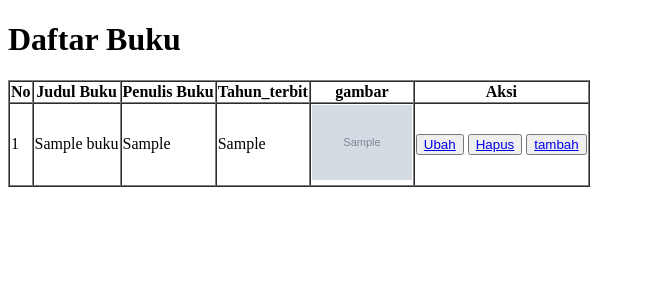
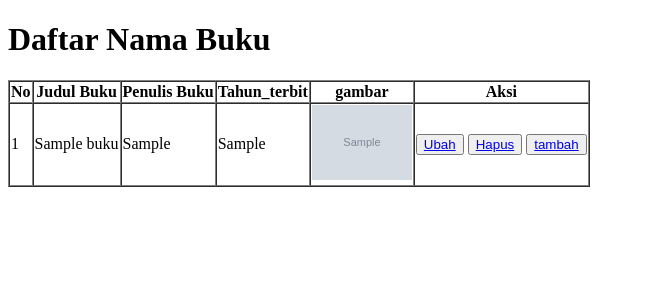
Before and after one commit to sulisrosliani04/prakweb_a_203040011, a PHP site: page / in a window 1280 px wide. Shown: the top 300 px of the page, without its empty margins (0-645 px from the left). Run offline with PHP 8.4, Linux system fonts and the light colour scheme; tables that the repository leaves empty or names only in its code hold one stand-in row (values such as "Sample post"); grey boxes marked "Sample" are stand-in pictures.

Commit message:
mengubah judul

```diff
--- a/pw/index.php
+++ b/pw/index.php
@@ -29,7 +29,7 @@ $buku = $rows;
 
 <body>
 
-  <h1>Daftar Buku</h1>
+  <h1>Daftar Nama Buku</h1>
 
   <table border="1" cellpading="10" cellspacing="0">
     <tr>
```
